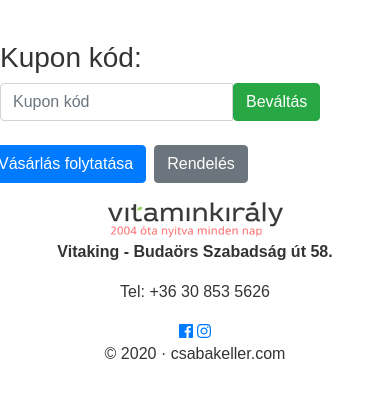
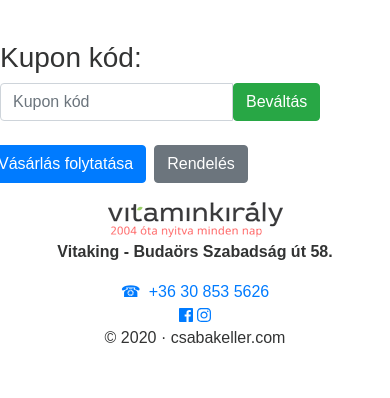
Before and after one commit to csabimvp/vitaking, a Django app: page /cart/ in a window 390 px wide. Shown: the part 267-665 px from the top of the page. Run offline with Django 3.2, Linux system fonts and the light colour scheme; data that the repository does not hold is empty; parts of the project's set-up code (start-up, migrations or seed data) failed here and were passed over; some libraries are stand-ins or nearby versions.

Commit message:
callable phone number in the footer

```diff
--- a/webshop/shop/static/css/base.css
+++ b/webshop/shop/static/css/base.css
@@ -13,6 +13,12 @@
     text-transform: uppercase;
     font-weight: 600;
     font-size: 1rem;
+}
+
+a[href^="tel:"]:before {
+    content: "\260E";
+    display: inline;
+    margin-right: 0.5em;
 }
 
 .item {
--- a/webshop/shop/templates/shop/base.html
+++ b/webshop/shop/templates/shop/base.html
@@ -124,7 +124,7 @@
             <div class="col-12">
                 <img src="{% static 'img/vitaminkiraly-vitamin-webaruhaz.png' %}" alt="">
                 <p><strong>Vitaking - Budaörs Szabadság út 58.</strong></p>
-                <p>Tel: +36 30 853 5626</p>
+                <a href="tel:+36308535626">+36 30 853 5626</a>
             </div>
             <div class="col-12 social padding">
                 <a target="_blank" rel="noopener noreferrer" href="https://www.facebook.com/vitakingbudaors"><i
```
